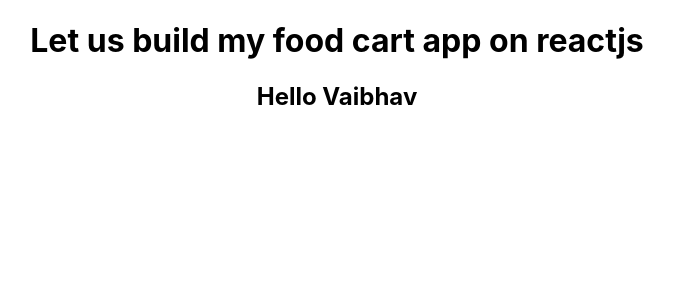
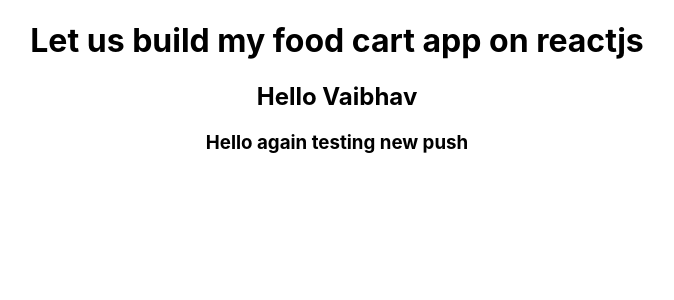
Before and after one commit to vaibz96/IndoCharcuterie, a React (Create React App) app: page / in a window 1280 px wide. Shown: the top 300 px of the page, without its empty margins (303-977 px from the left). Built offline with nearby package versions, Linux system fonts and the light colour scheme.

Commit message:
testing my new push

```diff
--- a/src/App.js
+++ b/src/App.js
@@ -6,6 +6,7 @@ function App() {
     <div className="App">
       <h1> Let us build my food cart app on reactjs</h1>
       <h2> Hello Vaibhav </h2>
+      <h3> Hello again testing new push</h3>
     </div>
   );
 }
```
